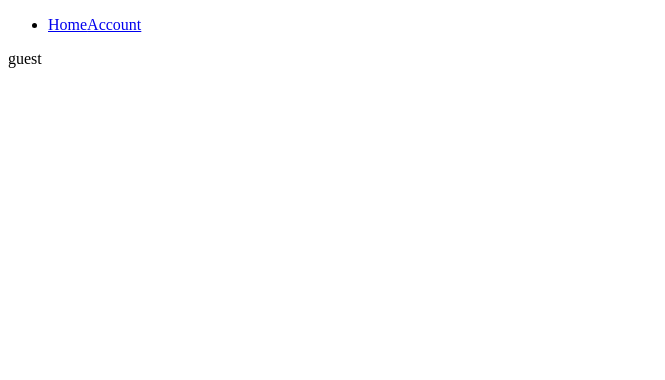
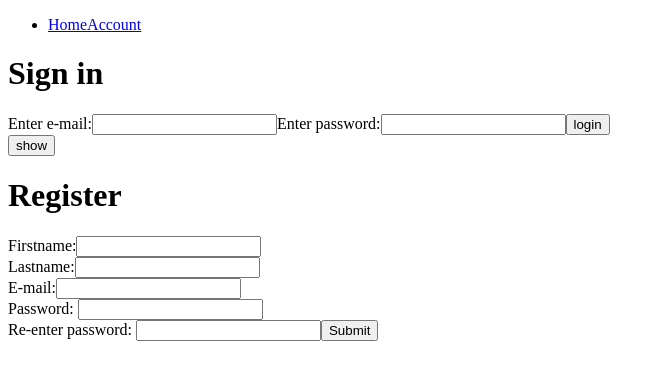
Before and after one commit to avd-web/springsecurityuserloginfeature, a React (Vite) app in the folder frontendvite/: page / in a window 1280 px wide. Shown: the top 380 px of the page, without its empty margins (0-665 px from the left). Built offline with nearby package versions, Linux system fonts and the light colour scheme.

Commit message:
got auth key in <Userpage />, did I fix the broken part?

```diff
--- a/frontendvite/src/main.jsx
+++ b/frontendvite/src/main.jsx
@@ -10,7 +10,8 @@ ReactDOM.createRoot(document.getElementById("root")).render(
     <BrowserRouter>
       <Nav />
       <Routes>
-        <Route index element={<Home />} />
+        <Route index element={<LoginPage />} />
+        {/* <Route index element={<Home />} /> */}
         <Route path="/login" element={<LoginPage />} />
       </Routes>
     </BrowserRouter>
--- a/frontendvite/src/pages/Login.jsx
+++ b/frontendvite/src/pages/Login.jsx
@@ -1,24 +1,15 @@
-// await axios
-// .post("http://localhost:8080/api/v1/auth/authenticate", postUser)
-// //   .then((response) => console.table(response))
-// .then((response) =>
-//   sessionStorage.setItem("key", response.data.access_token)
-// )
-// .then(() => console.log(sessionStorage.getItem("key")));
-
-// await axios
-// .get("http://localhost:8080/api/v1/demo-controller", sessionStorage.getItem("key"))
-// .then((response) => console.log(response));
-
 import React, { useState } from "react";
 import axios from "axios";
-import { AuthHeader } from "../auth/authorization";
+import { DashboardContext } from "./Context";
+import UserPage from "./UserPage";
 
 export default function Login() {
   const [show, setShow] = useState(false);
 
   const [email, setEmail] = useState("");
   const [password, setPassword] = useState("");
+
+  const [authResp, setAuthResp] = useState(null);
 
   const showPassword = () => {
     setShow(!show);
@@ -31,26 +22,15 @@ export default function Login() {
 
     let authResp = await axios
       .post("http://localhost:8080/api/v1/auth/authenticate", authBody)
-      //ADD CATCH
+      .then((response) => {
+        console.log(response);
+        return response;
+      })
       .catch();
-    console.log(authResp.data);
 
-    sessionStorage.setItem("access_token", authResp.data.access_token);
-    sessionStorage.setItem("refres_token", authResp.data.refresh_token);
-    sessionStorage.setItem("user_email", email);
-    console.log(sessionStorage.getItem("user_email"));
-    console.log(AuthHeader());
-    // console.log({
-    //   headers: {
-    //     Authorization: "Bearer " + sessionStorage.getItem("access_token"),
-    //   },
-    // });
+    setAuthResp(authResp);
+    console.log(authResp);
 
-    let demo = await axios.get(
-      "http://localhost:8080/api/v1/demo-controller",
-      AuthHeader()
-    );
-    console.log(demo);
     emptyForm();
   };
 
@@ -95,7 +75,9 @@ export default function Login() {
           {" "}
           show{" "}
         </button>
-        {/* <NavLink name={"register"} link={"/register"} /> */}
+        <DashboardContext.Provider value={authResp}>
+          <UserPage />
+        </DashboardContext.Provider>
       </div>
     </div>
   );
--- a/frontendvite/src/pages/UserPage.jsx
+++ b/frontendvite/src/pages/UserPage.jsx
@@ -1,13 +1,23 @@
-import React, { useContext } from "react";
+import React, { useContext, useState } from "react";
 import { DashboardContext } from "./Context";
 
 export default function UserPage() {
   const user = useContext(DashboardContext);
   console.log(user);
+  if (user) {
+    console.log(user.data);
+  }
+
+  // const [user, setUser] = useState(null);
+  // setUser(useContext(DashboardContext));
+  // console.log(user);
 
   return (
     <>
-      <p>{user ? user.firstname : "guest"}</p>
+      {/* {() => {
+        return useContext(DashboardContext);
+      }} */}
+      {/* <p>{user ? user.data.firstname : "guest"}</p> */}
     </>
   );
 }
```
